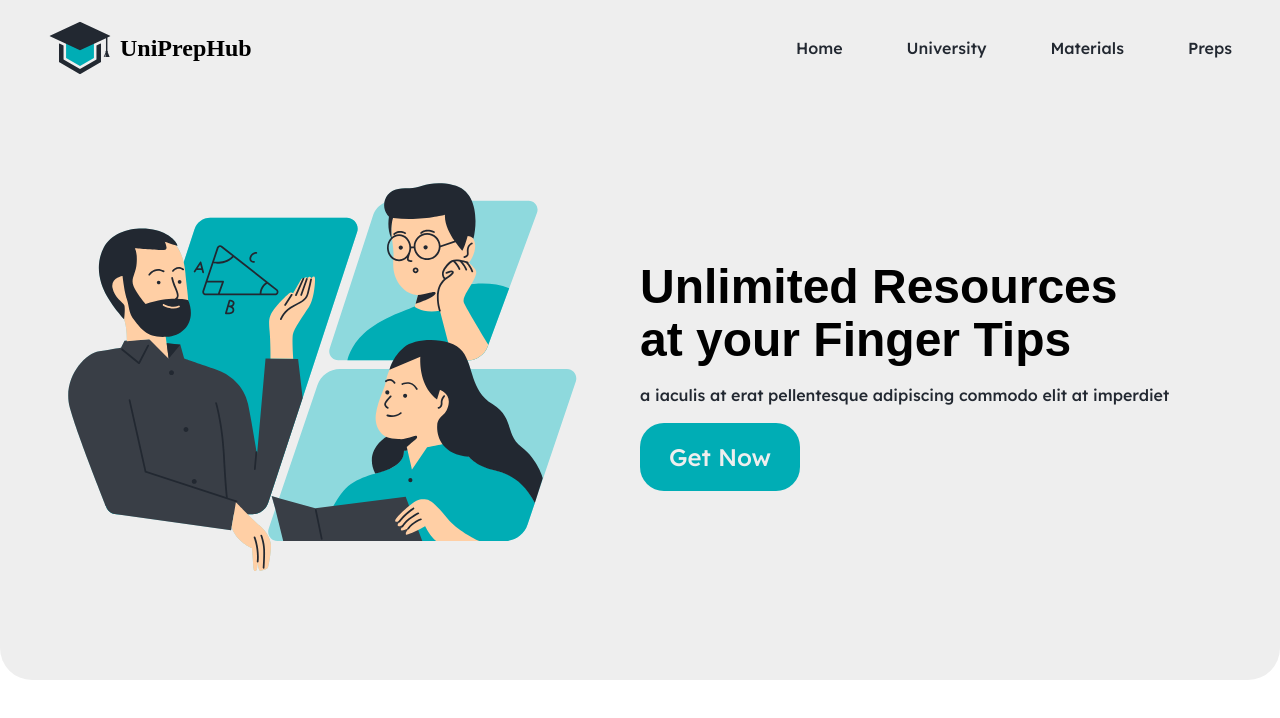
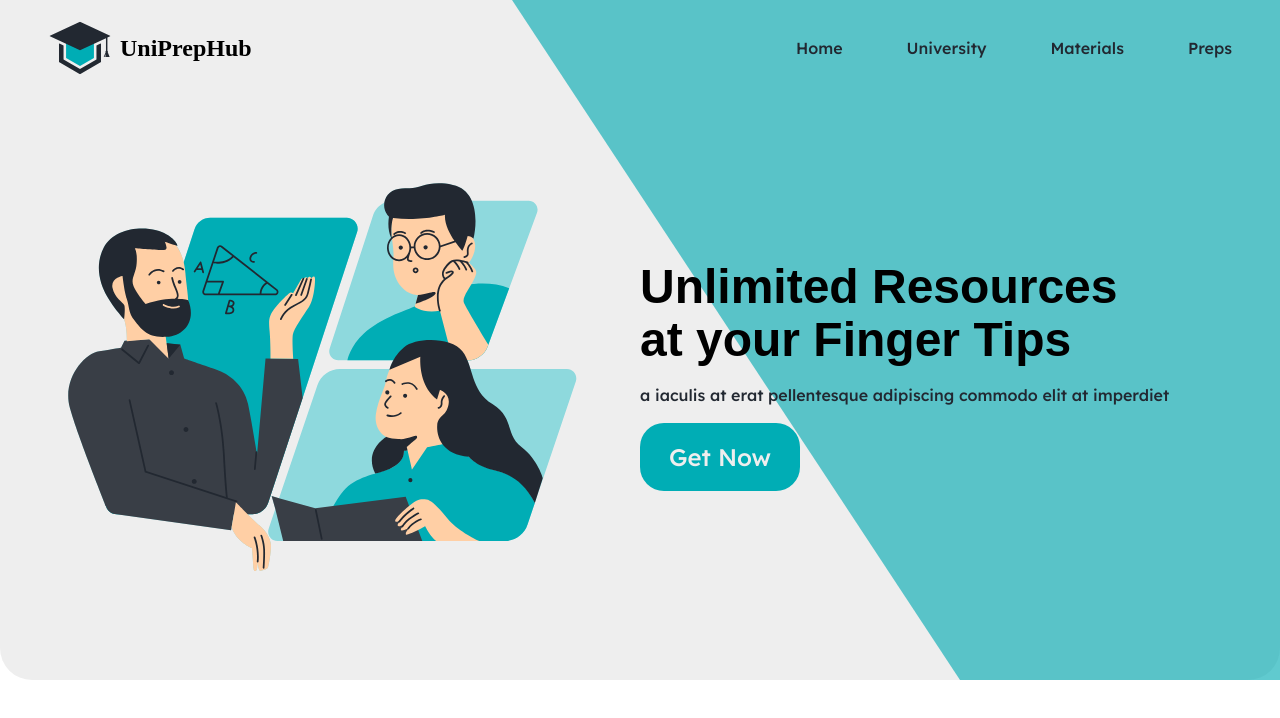
Before and after one commit to dalhaldalha/UniPrepHub, a plain HTML site: page index.html in a window 1280 px wide. Shown: the top 718 px of the page. Drawn offline with Linux system fonts and the light colour scheme.

Commit message:
Update index.html

```diff
--- a/index.html
+++ b/index.html
@@ -14,6 +14,9 @@
   </head>
   <body>
     <header class="header">
+      <div class="header-overlay">
+
+      </div>
       <div class="top-header-transparent">
         <div class="site-identity">
           <img class="site-logo" src="img/UniPrepHub.svg" alt="UniPrepHub logo">
```
